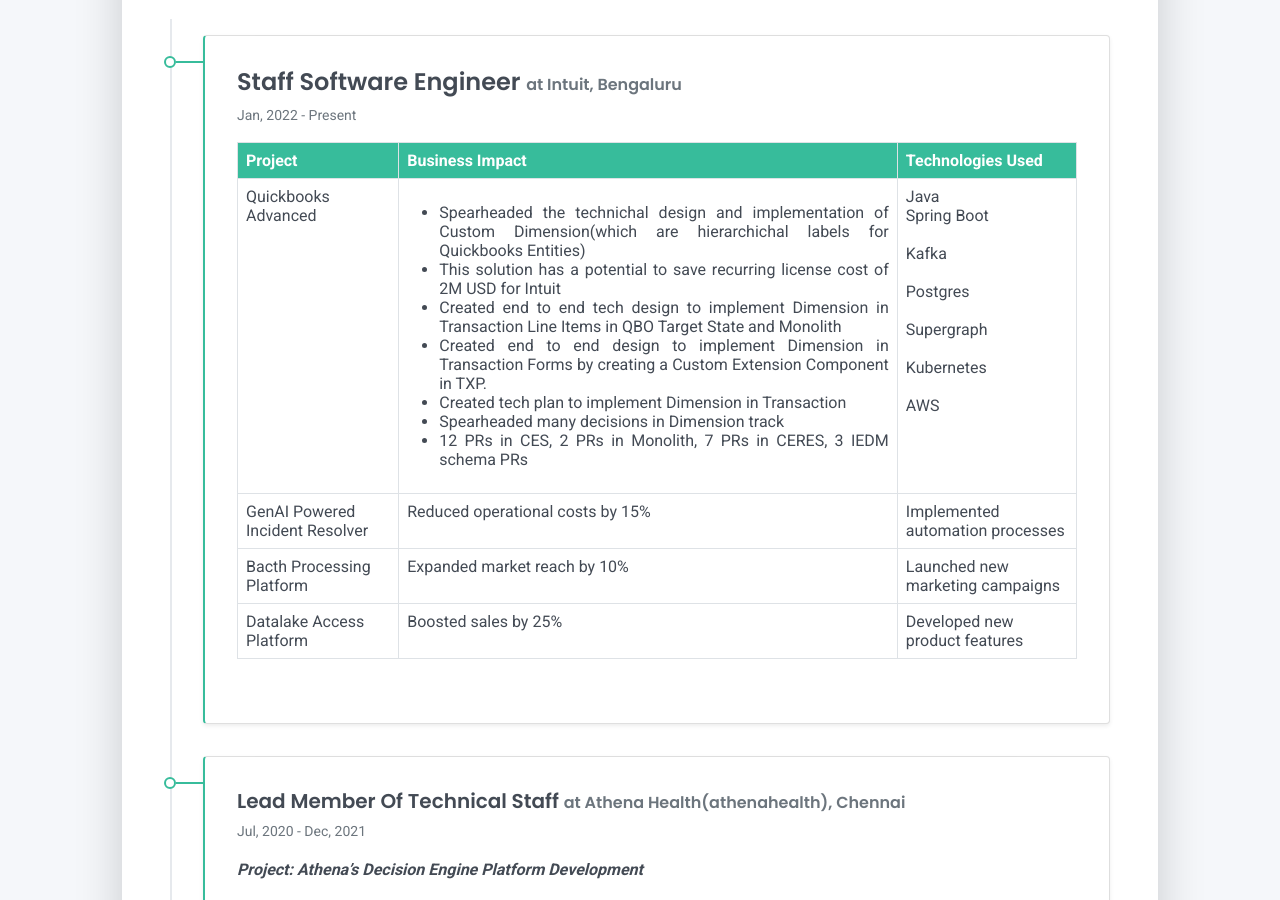
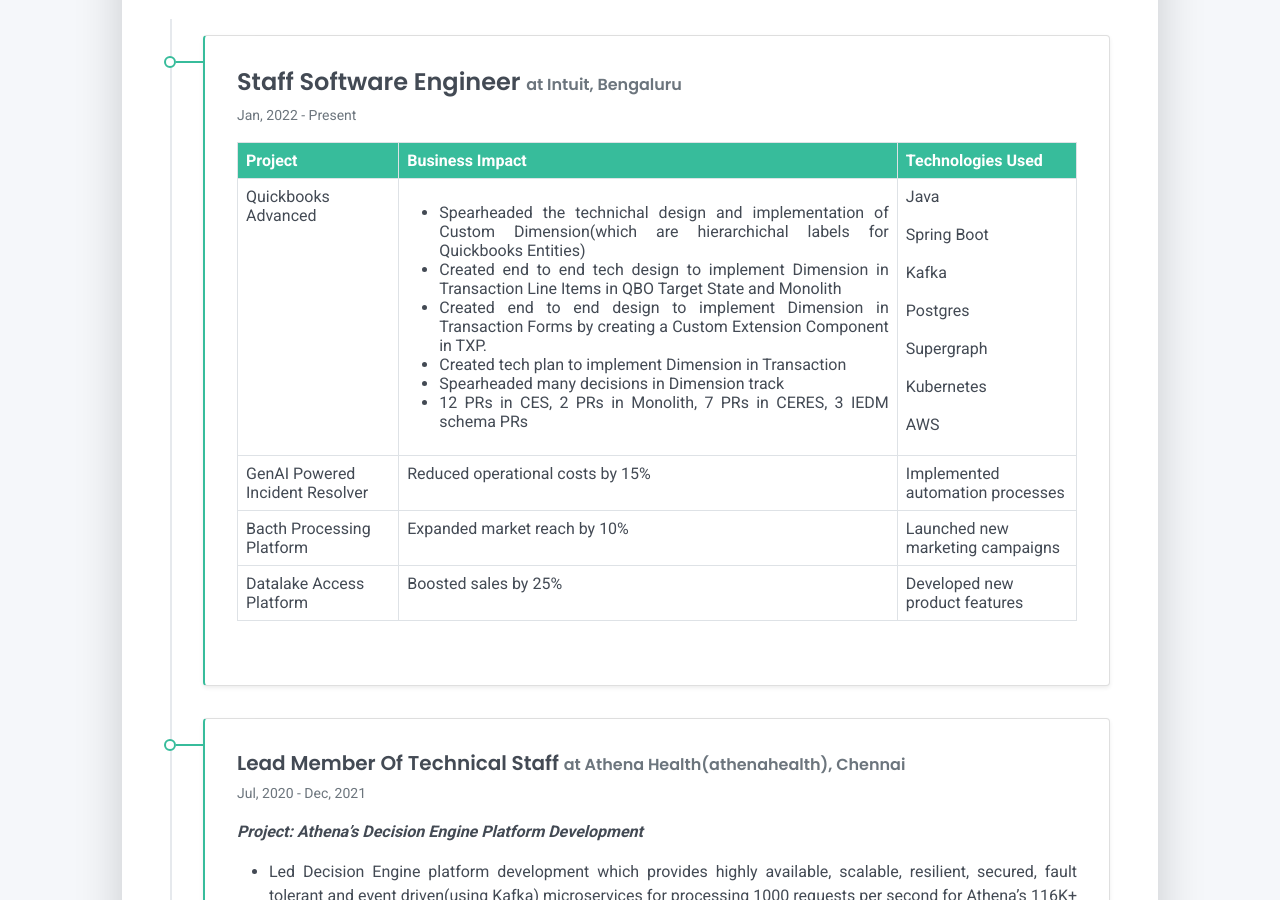
Before and after one commit to anandkshitiz/anandkshitiz.github.io, a Jekyll site: the page built from tabs/about.md, in a window 1280 px wide and 900 px high, scrolled down 1746 px. Built offline with Jekyll 4.4.1, drawn with Linux system fonts in a browser that asks for light colours.

Commit message:
modified skills

```diff
--- a/tabs/about/content/work-experience-section.html
+++ b/tabs/about/content/work-experience-section.html
@@ -21,8 +21,6 @@
                                 <ul style="text-align: justify">
                                     <li>Spearheaded the technichal design and implementation of Custom Dimension(which
                                         are hierarchichal labels for Quickbooks Entities)</li>
-                                    <li>This solution has a potential to save recurring license cost of 2M USD for
-                                        Intuit</li>
                                     <li>Created end to end tech design to implement Dimension in Transaction Line Items
                                         in QBO Target State and Monolith</li>
                                     <li>Created end to end design to implement Dimension in Transaction Forms by
@@ -34,6 +32,7 @@
                                 </p>
                             </td>
                             <td style="white-space: preserve-breaks;"> Java
+
                                 Spring Boot
 
                                 Kafka
@@ -44,7 +43,7 @@
 
                                 Kubernetes
 
-                                AWS </td>
+                                AWS</td>
                         </tr>
                         <tr>
                             <td>GenAI Powered Incident Resolver</td>
```
